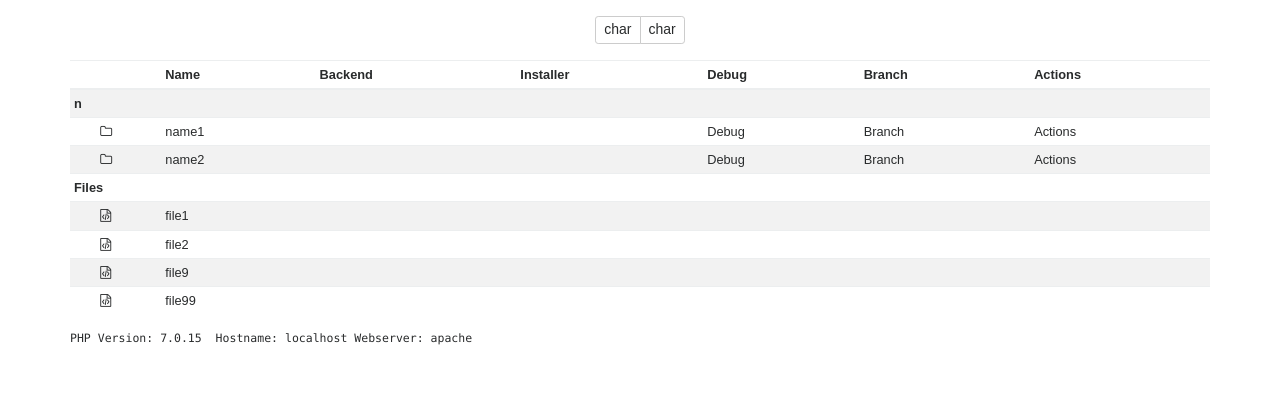
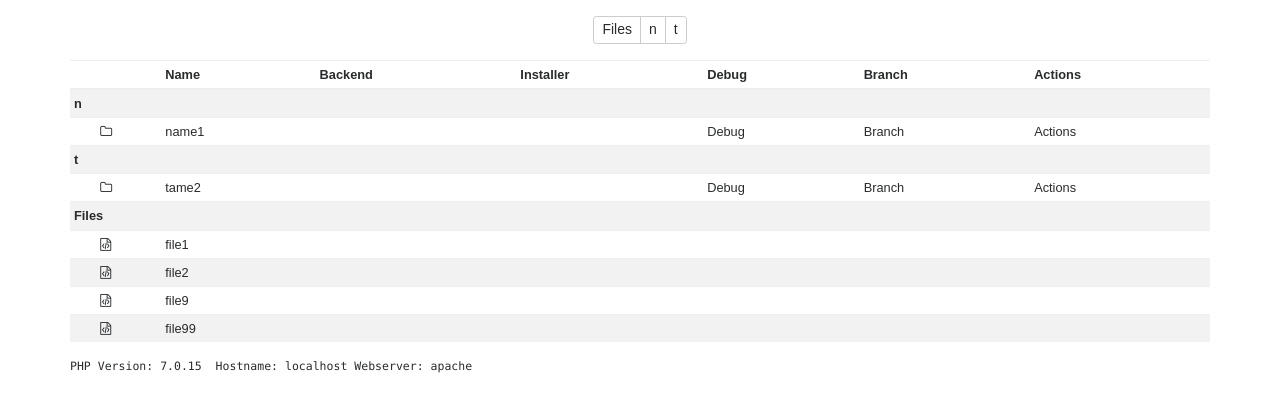
Before and after one commit to sidler/react_dirlist, a React (Create React App) app: page / in a window 1280 px wide. Shown: the top 412 px of the page. Built offline with nearby package versions, Linux system fonts and the light colour scheme.

Commit message:
update sample, now rendering the pageview bar

```diff
--- a/public/sample.json
+++ b/public/sample.json
@@ -20,7 +20,7 @@
         }
       },
       {
-        "name": "name2",
+        "name": "tame2",
         "backend": false,
         "installer": true,
         "debug": false,
--- a/src/App.js
+++ b/src/App.js
@@ -7,40 +7,60 @@ import ServerCx from './ServerCx'
 
 class App extends Component {
 
+
+
     constructor(props) {
-        super(props)
+        super(props);
+
+        this.poll = this.poll.bind(this);
 
         this.state = {
-            "serverInfo": {},
-            "content": {}
-        }
+            serverInfo: {},
+            content: {},
+            pageviewChars : []
+        };
+
     }
 
     componentDidMount() {
-        let self = this;
-        this.poll(self);
-        setInterval(this.poll, 5000, self);
+        this.poll();
+        setInterval(this.poll, 5000);
     }
 
-    poll(self) {
+    poll() {
+        let self = this;
         let server = new ServerCx();
         server.fetchServerData(function (data) {
+            data.pageviewChars = self.parseChars(data);
             self.setState(data);
         });
     }
 
 
+    parseChars(data) {
+        let arrChars = ["Files"];
+        let strPrevChar = null;
+        data.content.folders.forEach(function(item, i) {
+            if (strPrevChar === null || strPrevChar !== item.name[0]) {
+                strPrevChar = item.name[0];
+                arrChars.push(strPrevChar);
+            }
+        });
+        return arrChars;
+
+    }
+
     render(data) {
+        let self = this;
         return (
-
 
             <div className="container">
                 <div className="row justify-content-center">
-                    <Pageview/>
+                    <Pageview chars={this.state.pageviewChars} />
                 </div>
 
                 <div className="row">
-                    <FilelistTable props={this.state.content}/>
+                    <FilelistTable pageView={self.handlePageviewChange} props={this.state.content}/>
                 </div>
 
                 <div className="row">
@@ -49,6 +69,8 @@ class App extends Component {
             </div>
 
         );
+
+
     }
 }
 
--- a/src/FilelistTable.js
+++ b/src/FilelistTable.js
@@ -11,18 +11,36 @@ import FilelistTableRowChar from './FilelistTableRowChar'
 class FilelistTable extends Component {
 
 
+    /**
+     * Callback to pass the characters up the tree
+     * @param arrChars
+     */
+    passCharsToPageview(arrChars) {
+        if(this.props.pageView) {
+            this.props.pageView(arrChars);
+        }
+    }
+
+
+
+
+
     render() {
+
+
 
         if(this.props.props.folders === undefined) {
             return null;
         }
 
+        let arrChars = ["Files"];
         let strPrevChar = null;
         let folders = this.props.props.folders.map(function(item, i) {
             let strChar ;
             if(strPrevChar === null || strPrevChar !== item.name[0]) {
                 strPrevChar = item.name[0];
                 strChar = <FilelistTableRowChar char={strPrevChar} key={strPrevChar}/>
+                arrChars.push(strPrevChar);
             }
 
             let strFolder = <FilelistTableRowFolder name={item.name} backend={item.backend} installer={item.installer}  key={i} />
@@ -30,11 +48,14 @@ class FilelistTable extends Component {
             return ([strChar, strFolder]);
         });
 
+        this.passCharsToPageview(arrChars);
+
         let files = this.props.props.files.map(function(item, i) {
             return(
                 <FilelistTableRowFile name={item.name} key={i} />
             );
         });
+
 
 
         return (
--- a/src/FilelistTableRowChar.js
+++ b/src/FilelistTableRowChar.js
@@ -9,7 +9,7 @@ class FilelistTableRowChar extends Component {
     render() {
         return (
             <tr >
-                <td colSpan="8" className="font-weight-bold">{this.props.char}</td>
+                <td colSpan="8" className="font-weight-bold"><a name={this.props.char} />{this.props.char}</td>
             </tr>
         );
     }
--- a/src/Pageview.js
+++ b/src/Pageview.js
@@ -7,11 +7,25 @@ import React, { Component } from 'react';
 import PageviewButton from './PageviewButton'
 
 class Pageview extends Component {
+
+
     render() {
+
+        let arrChars = this.props.chars;
+
+
+        let strButtons = [];
+        for(let i = 0; i < arrChars.length; i++) {
+            let strChar = arrChars[i];
+
+            strButtons.push(
+                <PageviewButton char={strChar} key={'anch'+strChar}/>
+            );
+        }
+
         return (
-            <div className="btn-group btn-group-sm" role="group" aria-label="First group">
-                <PageviewButton/>
-                <PageviewButton/>
+            <div className="btn-group btn-group-sm" role="group">
+                {strButtons}
             </div>
         );
     }
--- a/src/PageviewButton.js
+++ b/src/PageviewButton.js
@@ -8,7 +8,7 @@ import React, { Component } from 'react';
 class PageviewButton extends Component {
     render() {
         return (
-            <a role='button' className='btn btn-secondary' href='#'>char</a>
+            <a role='button' className='btn btn-secondary' href={'#'+this.props.char} >{this.props.char}</a>
         );
     }
 }
```
